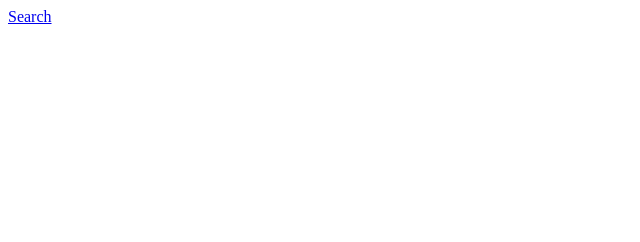
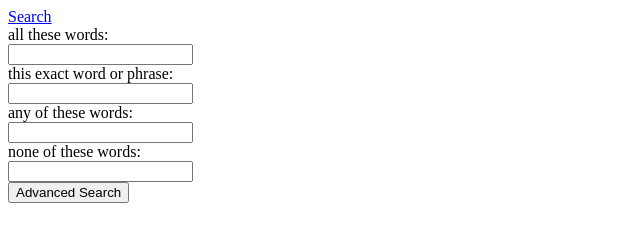
Before and after one commit to calelement/Search, a plain HTML site: page Advanced.html in a window 1280 px wide. Shown: the whole page, without its empty margins (0-640 px from the left). Drawn offline with Linux system fonts and the light colour scheme.

Commit message:
Add advanced search option with functionalities

```diff
--- a/Advanced.html
+++ b/Advanced.html
@@ -11,20 +11,33 @@
             <a href="index.html">Search</a>
         </div>
 
+        <form action="https://www.google.com/search">
+            <label for="allwords">all these words:</label>
+            <div >
+                <input id="allwords" type="text" name="as_q" class="advance">
+            </div>
 
-            <!-- Div with the following options for search
-            1. Pages with all these words
-            2.  Pages with this exact word or phrase
-            3. Pages with any of these words
-            4. Pages with none of these words
-            -->
+            <label for="exactword">this exact word or phrase:</label>
+            <div>
+                <input id="exactword" type="text" name="as_epq" class="advance">
+            </div>
 
-            <!-- Advanced search button with link to search results page -->
+            <label for="anyword">any of these words:</label>
+            <div>
+                <input id="anyword" type="text" name="as_oq" class="advance">
+            </div>
 
+            <label for="noword">none of these words:</label>
+            <div>
+                <input id="noword" type="text" name="as_eq" class="advance">
+            </div>
 
-        <!-- <form action="https://www.google.com/search">
-            <input type="text" name="q">
-            <input type="submit" value="Google Search">
-        </form>        -->
+            <div>
+                <input class="advance" type="submit" value="Advanced Search">
+            </div>
+
+            </div>
+        </form>
+
     </body>
 </html>
```
